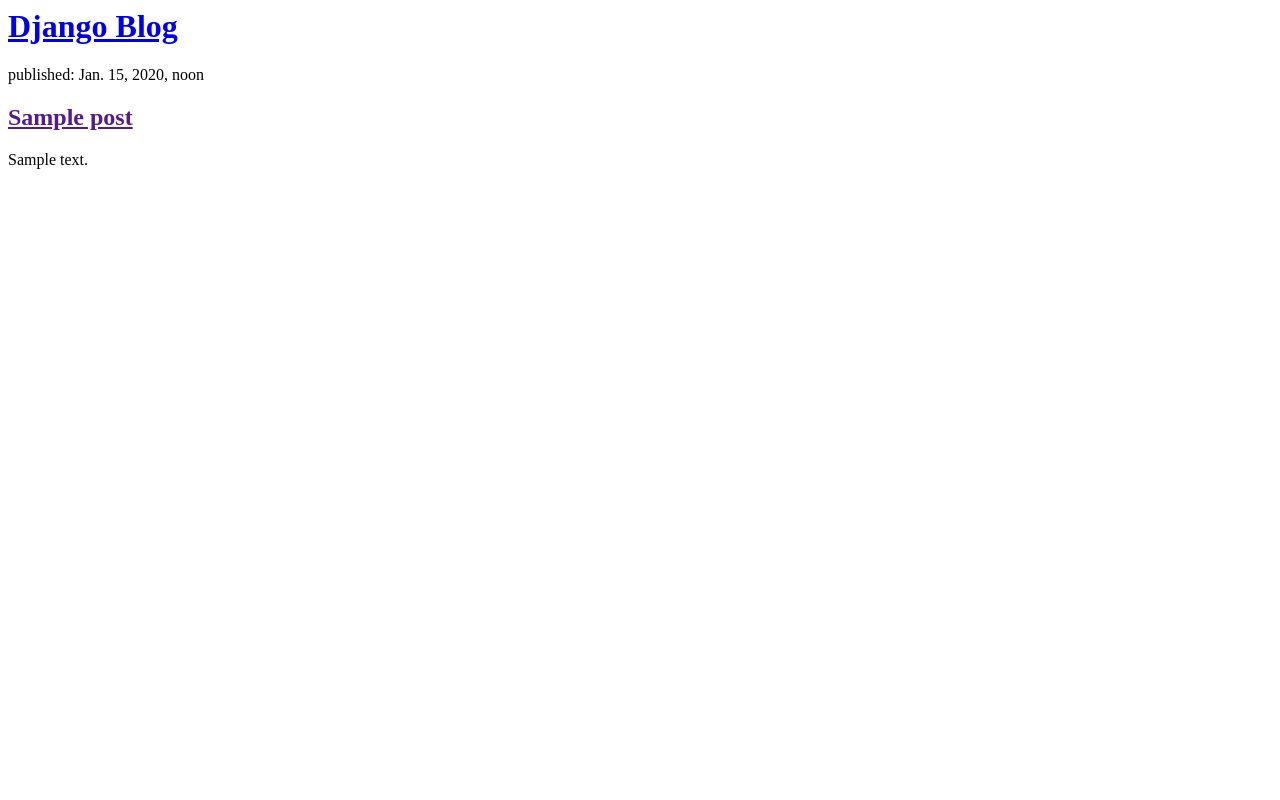
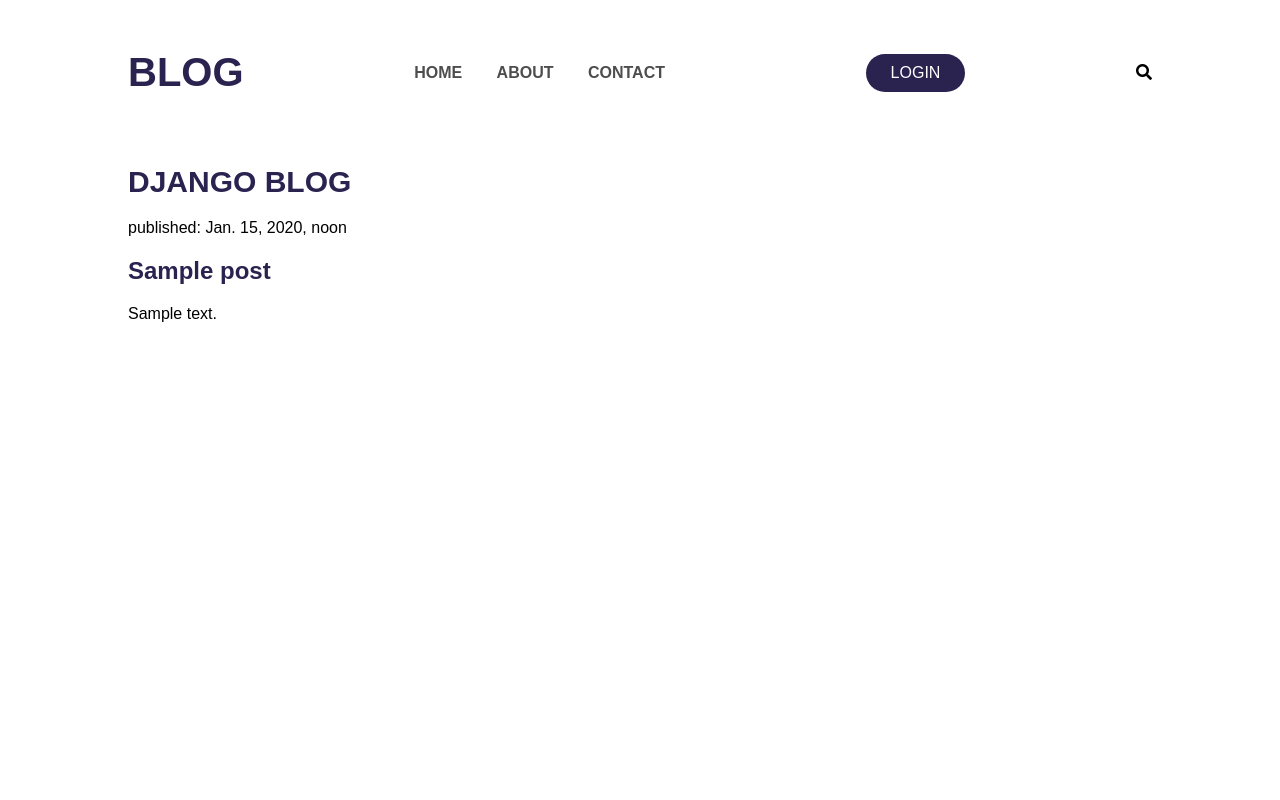
Before and after one commit to TakudzwaPNyamukuva/my-first-blog, a Django app: page / in a window 1280 px wide. Run offline with Django 3.2, Linux system fonts and the light colour scheme; tables that the repository leaves empty hold one stand-in row (values such as "Sample post"); some libraries are stand-ins or nearby versions.

Commit message:
Added a lil styling

```diff
--- /dev/null
+++ b/blog/static/css/blog.css
@@ -0,0 +1,82 @@
+* {
+	padding: 0;
+	margin: 0;
+	box-sizing: border-box;
+}
+
+body {
+	font-family: Arial, Helvetica, sans-serif;
+	font-size: 16px;
+	color: #000;
+}
+
+ul {
+	list-style-type: none;
+}
+
+a {
+	text-decoration: none;
+}
+h1 {
+	font-size: 30px;
+}
+h1,
+h2,
+p {
+	margin: 20px 0;
+}
+h1 a,
+h2 a {
+	color: #2a2350;
+}
+.container {
+	width: 80%;
+	margin: auto;
+}
+/* --------------------------------------------------------------NAV-------------------------------------------------------------- */
+.logo {
+	font-size: 40px;
+	font-weight: 700;
+	color: #2a2350;
+}
+
+.nav-bar {
+	display: flex;
+	justify-content: center;
+	justify-content: space-between;
+	align-items: center;
+	padding: 30px 0;
+	border-bottom: rgb(12, 12, 12) 1px;
+}
+
+.main-nav li {
+	display: inline-block;
+	margin-right: 30px;
+	color: #fff;
+}
+
+.main-nav a {
+	color: #4d4d4d;
+	font-size: 16px;
+	font-weight: 600;
+}
+
+.main-nav a:hover {
+	color: #2a2350;
+}
+
+.nav-menu a {
+	color: #000;
+}
+
+.login-btn {
+	color: #fff;
+	background: #2a2350;
+	padding: 10px 25px;
+	border-radius: 50px;
+}
+
+.login-btn:hover {
+	opacity: 0.9;
+	color: #000;
+}
--- a/blog/templates/blog/post_list.html
+++ b/blog/templates/blog/post_list.html
@@ -1,10 +1,46 @@
+{% load static %}
 <html>
 	<head>
 		<title>Django blog</title>
+		<!-- <link
+			rel="stylesheet"
+			href="https://stackpath.bootstrapcdn.com/bootstrap/4.4.1/css/bootstrap.min.css"
+		/> -->
+		<link
+			rel="stylesheet"
+			href="https://cdnjs.cloudflare.com/ajax/libs/font-awesome/5.13.0/css/all.min.css"
+			integrity="sha256-h20CPZ0QyXlBuAw7A+KluUYx/3pK+c7lYEpqLTlxjYQ="
+			crossorigin="anonymous"
+		/>
+		<link rel="stylesheet" href="{% static 'css/blog.css' %}" />
 	</head>
 	<body>
+		<nav>
+			<div class="container nav-bar">
+				<a href="#">
+					<p class="logo">
+						<strong>BLOG</strong>
+					</p>
+				</a>
+
+				<ul class="main-nav">
+					<li><a href="#">HOME</a></li>
+					<li><a href="#">ABOUT</a></li>
+					<li><a href="#">CONTACT</a></li>
+				</ul>
+
+				<a class="login-btn" href="">LOGIN</a>
+
+				<ul class="nav-menu">
+					<li>
+						<a href="#"><i class="fas fa-search"></i></a>
+					</li>
+				</ul>
+			</div>
+		</nav>
+		<div class="container">
 			<div>
-			<h1><a href="/">Django Blog</a></h1>
+				<h1><a href="/">DJANGO BLOG</a></h1>
 			</div>
 			{% for post in posts %}
 			<div>
@@ -13,5 +49,6 @@
 				<p>{{ post.text|linebreaksbr }}</p>
 			</div>
 			{% endfor %}
+		</div>
 	</body>
 </html>
```
Lines whose indentation alone changed are shown as unchanged.
